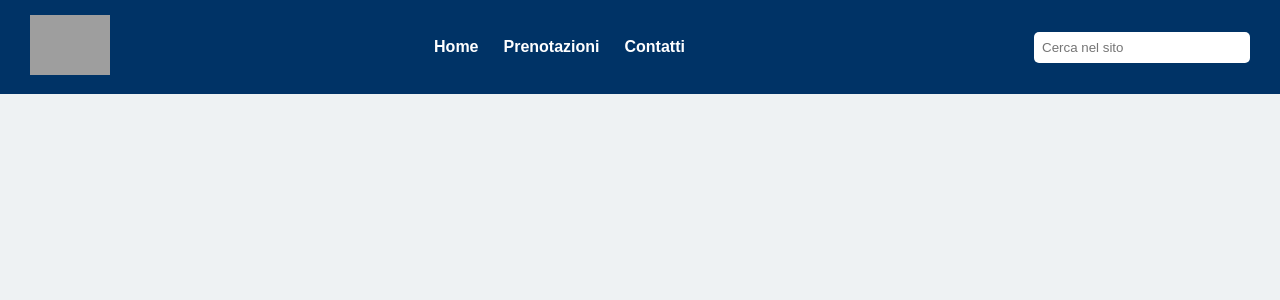
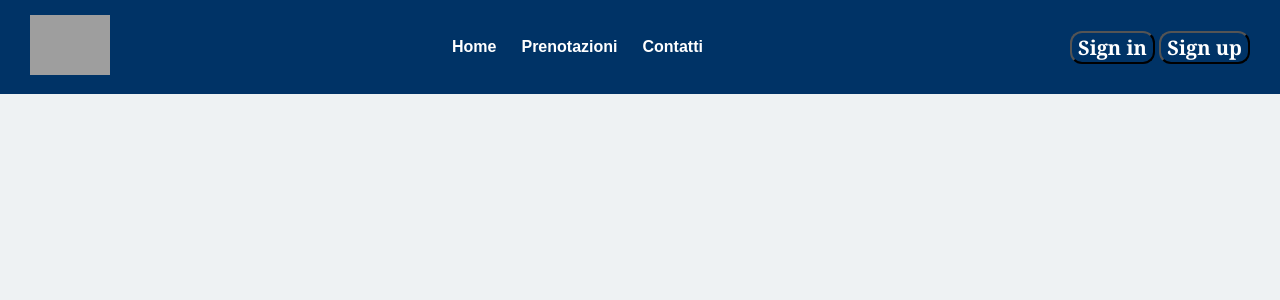
Before and after one commit to simonebranchetti/JusticeLeague, a PHP site: page /contatti.php in a window 1280 px wide. Shown: the top 300 px of the page. Run offline with PHP 8.4, Linux system fonts and the light colour scheme; grey boxes are pictures that could not be loaded.

Commit message:
Update nav.php

```diff
--- a/nav.php
+++ b/nav.php
@@ -151,6 +151,21 @@ nav ul li a {
     font-size: 18px;
 }
 
+
+button{
+
+    background-color: #003366;
+    color: white;
+    font-family: "Georgia", serif;
+    font-size: 20px;
+    font-weight: bold;
+    border-radius: 12px;
+
+
+
+
+}
+
     </style>
     <header>
         <div class="header-container">
@@ -160,12 +175,13 @@ nav ul li a {
             <nav>
                 <ul>
                     <li><a href="home.html">Home</a></li>
-                    <li><a href="#">Prenotazioni</a></li>
-                    <li><a href="#">Contatti</a></li>
+                    <li><a href="prenotazioni.php">Prenotazioni</a></li>
+                    <li><a href="contatti.php">Contatti</a></li>
                 </ul>
             </nav>
-            <div class="search-bar">
-                <input type="text" placeholder="Cerca nel sito">
+           <div class="login">
+                <button >Sign in</button>
+                <button>Sign up</button>
             </div>
         </div>
     </header>
```
